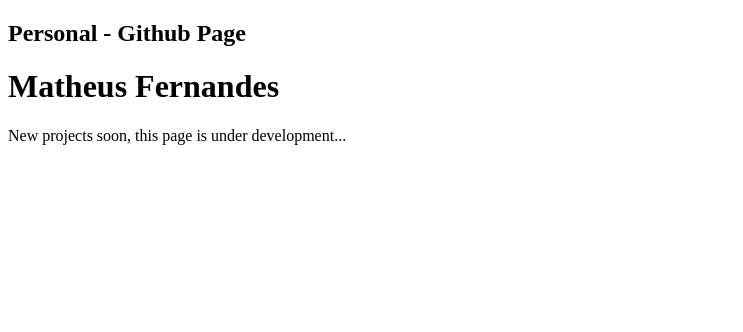
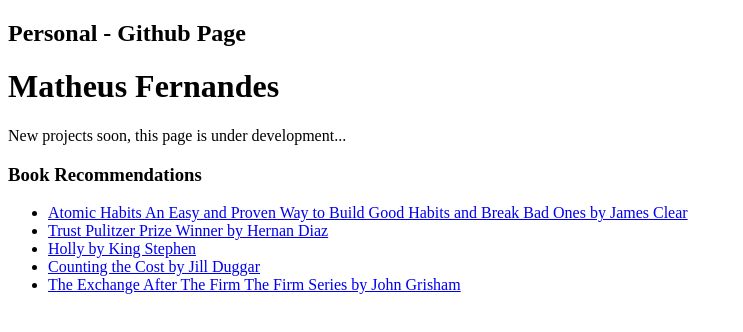
Before and after one commit to matheus-fernandes/matheus-fernandes.github.io, a plain HTML site: page index.html in a window 1280 px wide. Shown: the whole page, without its empty margins (0-743 px from the left). Drawn offline with Linux system fonts and the light colour scheme.

Commit message:
adding first book examples

```diff
--- a/index.html
+++ b/index.html
@@ -9,5 +9,23 @@
 <h1>Matheus Fernandes</h1>
 <p>New projects soon, this page is under development...</p>
 
+<h3>Book Recommendations</h3>
+<ul>
+  <li>
+    <a target="_blank" href="https://www.amazon.com/Atomic-Habits-Proven-Build-Break/dp/0735211299/ref=zg_sccl_2/138-4431540-5949533?pd_rd_w=gRwp7&amp;content-id=amzn1.sym.193afb92-0c19-4833-86f8-850b5ba40291&amp;pf_rd_p=193afb92-0c19-4833-86f8-850b5ba40291&amp;pf_rd_r=TJAC6SBZT78H0TGE5MA9&amp;pd_rd_wg=wDs4C&amp;pd_rd_r=589277a6-e2e2-4caf-b349-9033273e11ee&amp;pd_rd_i=0735211299&amp;psc=1&_encoding=UTF8&tag=readingboo0c4-20&linkCode=ur2&linkId=58b284794973bf06c9bd7b460654e9d7&camp=1789&creative=9325">Atomic Habits An Easy and Proven Way to Build Good Habits and Break Bad Ones by James Clear</a>
+  </li>
+  <li>
+    <a target="_blank" href="https://www.amazon.com/Trust-Pulitzer-Prize-Winner-Hernan/dp/0593420322/ref=zg_sccl_2/138-4431540-5949533?pd_rd_w=8mRoA&amp;content-id=amzn1.sym.193afb92-0c19-4833-86f8-850b5ba40291&amp;pf_rd_p=193afb92-0c19-4833-86f8-850b5ba40291&amp;pf_rd_r=0KDXE7SF5VH7PGXZAC8Y&amp;pd_rd_wg=Q97Ry&amp;pd_rd_r=adf0a972-354a-4f7c-a548-c38b81ca42d8&amp;pd_rd_i=0593420322&amp;psc=1&_encoding=UTF8&tag=readingboo0c4-20&linkCode=ur2&linkId=c0eac929092957a228e8f4efbd07701a&camp=1789&creative=9325">Trust Pulitzer Prize Winner by Hernan Diaz</a>
+  </li>
+  <li>
+    <a target="_blank" href="https://www.amazon.com/Holly-Stephen-King/dp/1668016133/ref=zg_sccl_2/138-4431540-5949533?pd_rd_w=8mRoA&amp;content-id=amzn1.sym.193afb92-0c19-4833-86f8-850b5ba40291&amp;pf_rd_p=193afb92-0c19-4833-86f8-850b5ba40291&amp;pf_rd_r=0KDXE7SF5VH7PGXZAC8Y&amp;pd_rd_wg=Q97Ry&amp;pd_rd_r=adf0a972-354a-4f7c-a548-c38b81ca42d8&amp;pd_rd_i=1668016133&amp;psc=1&_encoding=UTF8&tag=readingboo0c4-20&linkCode=ur2&linkId=6aa98f4763b7b680fff21499102ec3ba&camp=1789&creative=9325">Holly by King Stephen</a>
+  </li>
+  <li>
+    <a target="_blank" href="https://www.amazon.com/Counting-Cost-Jill-Duggar/dp/1668024446/ref=zg_sccl_2/138-4431540-5949533?pd_rd_w=8mRoA&amp;content-id=amzn1.sym.193afb92-0c19-4833-86f8-850b5ba40291&amp;pf_rd_p=193afb92-0c19-4833-86f8-850b5ba40291&amp;pf_rd_r=0KDXE7SF5VH7PGXZAC8Y&amp;pd_rd_wg=Q97Ry&amp;pd_rd_r=adf0a972-354a-4f7c-a548-c38b81ca42d8&amp;pd_rd_i=1668024446&amp;psc=1&_encoding=UTF8&tag=readingboo0c4-20&linkCode=ur2&linkId=8c1572b04aaa61be827971c43809e67f&camp=1789&creative=9325">Counting the Cost by Jill Duggar</a>
+  </li>
+  <li>
+    <a target="_blank" href="https://www.amazon.com/Exchange-After-Firm/dp/0385548958/ref=zg_sccl_2/138-4431540-5949533?pd_rd_w=8mRoA&amp;content-id=amzn1.sym.193afb92-0c19-4833-86f8-850b5ba40291&amp;pf_rd_p=193afb92-0c19-4833-86f8-850b5ba40291&amp;pf_rd_r=0KDXE7SF5VH7PGXZAC8Y&amp;pd_rd_wg=Q97Ry&amp;pd_rd_r=adf0a972-354a-4f7c-a548-c38b81ca42d8&amp;pd_rd_i=0385548958&amp;psc=1&_encoding=UTF8&tag=readingboo0c4-20&linkCode=ur2&linkId=c3a6a45a595b794cebe01d527ad13631&camp=1789&creative=9325">The Exchange After The Firm The Firm Series by John Grisham</a>
+  </li>
+</ul>
 </body>
 </html>
```
